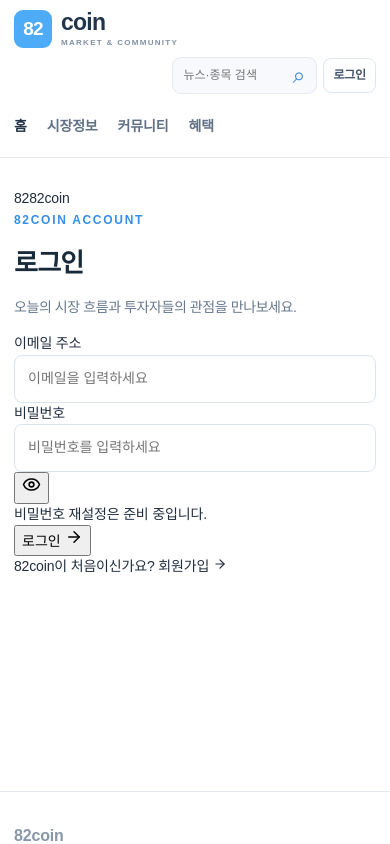
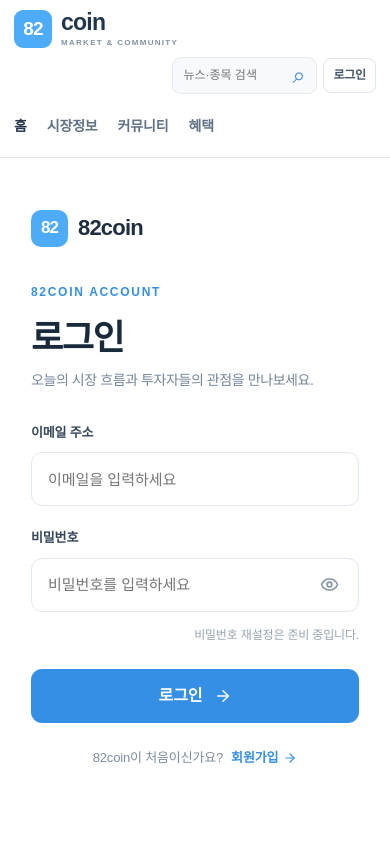
Before and after one commit to orbit-box/82coin, a Next.js app: page /login in a window 390 px wide. Shown: the top 844 px of the page. Built offline with nearby package versions, Linux system fonts and the light colour scheme; no server answers; a web font is replaced by a local one.

Commit message:
style: responsive premium 82coin account forms and legal pages

```diff
--- a/app/globals.css
+++ b/app/globals.css
@@ -460,3 +460,37 @@ input,textarea,select,button{font-family:inherit}
 .homeEventsSection .homeSchedule>.homeScheduleCanvas{flex:1;display:flex;flex-direction:column}
 .homeEventsSection .homeScheduleCanvas>.sectionBottomMore{margin-top:auto}
 }
+
+/* Account experience — 82coin */
+.authPage{max-width:520px;margin:50px auto 78px;color:#202d3e}
+.authInner{padding:0 4px}
+.authBrand{display:flex;align-items:center;gap:10px;font-weight:850;font-size:22px;letter-spacing:-.8px;margin-bottom:44px;color:#1e2e40}
+.authBrandMark{display:grid;place-items:center;background:#4dabf7;color:white;width:37px;height:37px;border-radius:10px;font-size:17px;letter-spacing:-1px}
+.authIntro{margin-bottom:30px}
+.authIntro h1{font-size:40px;font-weight:800;line-height:1.2;letter-spacing:-1.4px;margin:15px 0 10px}
+.authIntro p{font-size:14px;line-height:1.7;margin:0;color:#74859a}
+.authForm{display:flex;flex-direction:column;gap:0}
+.authForm>label:not(.authConsent){font-size:13px;font-weight:700;margin-bottom:9px;color:#33465b}
+.authForm>input,.authPassword input{height:56px;width:100%;border:1px solid #e0e8f0;border-radius:11px;padding:0 16px;font-size:15px;font-weight:500;background:#fff;outline:none}
+.authForm>input:not([type=hidden]){margin-bottom:22px}
+.authForm input:focus{border-color:#4dabf7;box-shadow:0 0 0 3px #4dabf71c}
+.authPassword{position:relative;margin-bottom:22px}
+.authPassword input{padding-right:52px}
+.authPassword button{position:absolute;right:10px;top:50%;transform:translateY(-50%);width:40px;height:40px;display:grid;place-items:center;background:none;border:0;color:#8392a4}
+.authForm .authHint{margin:-14px 0 20px;font-size:12px;color:#7d8c9d}
+.authForm .authFieldError{color:#d94a5c;font-size:12px;margin:-15px 0 19px}
+.authConsent{display:flex;align-items:flex-start;gap:9px;font-size:12px;line-height:1.7;color:#52677b;margin:4px 0 24px;cursor:pointer}
+.authConsent input[type=checkbox]{width:17px;height:17px;margin:2px 0 0;flex-shrink:0;accent-color:#358fe5}
+.authConsent a{color:#2d84db;text-decoration:underline;text-underline-offset:2px}
+.authConsent b{color:#358fe5}
+.authPrimary{width:100%;height:56px;margin-top:2px;border:0;background:#358fe5;color:white;border-radius:11px;display:flex;align-items:center;justify-content:center;gap:11px;font-size:16px;font-weight:750;transition:background .15s}
+.authPrimary:hover:not(:disabled){background:#287ccf}
+.authPrimary:disabled{opacity:.65;cursor:wait}
+.authAside{display:flex;justify-content:flex-end;font-size:12px;color:#96a3b1;margin:-8px 0 23px}
+.authSwitch{display:flex;justify-content:center;align-items:center;gap:8px;margin-top:25px;font-size:13px;color:#7d8da0}
+.authSwitch a{display:inline-flex;align-items:center;gap:5px;color:#358fe5;font-weight:750}
+.authError{background:#fff2f2;color:#b33d48;border:1px solid #ffe0e3;border-radius:10px;padding:12px 14px;margin-bottom:22px;font-size:13px;line-height:1.5}
+.legalPage{max-width:790px;margin:50px auto 90px}
+.legalPage h1{font-size:34px}.legalPage h2{margin:32px 0 9px;font-size:19px}
+.legalPage p{font-size:14px}.legalWarning{border:1px solid #f0d6a7;background:#fffaf1;color:#875b28;padding:15px;border-radius:10px}
+@media(max-width:600px){.authPage{margin:22px auto 50px;padding:0 13px}.authBrand{margin-bottom:34px}.authIntro h1{font-size:35px}.authForm>input,.authPassword input{height:54px}.authPrimary{height:54px}}
```
